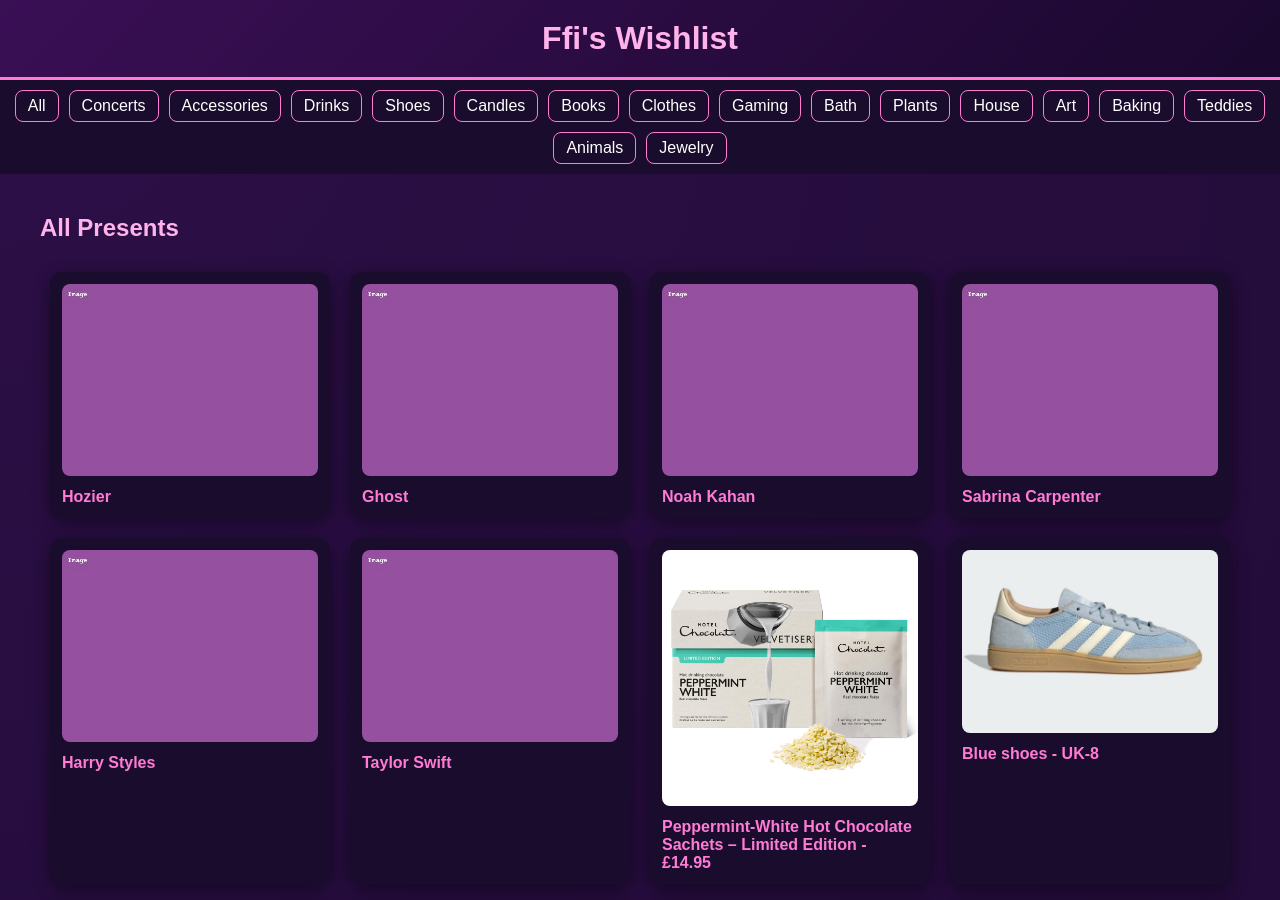
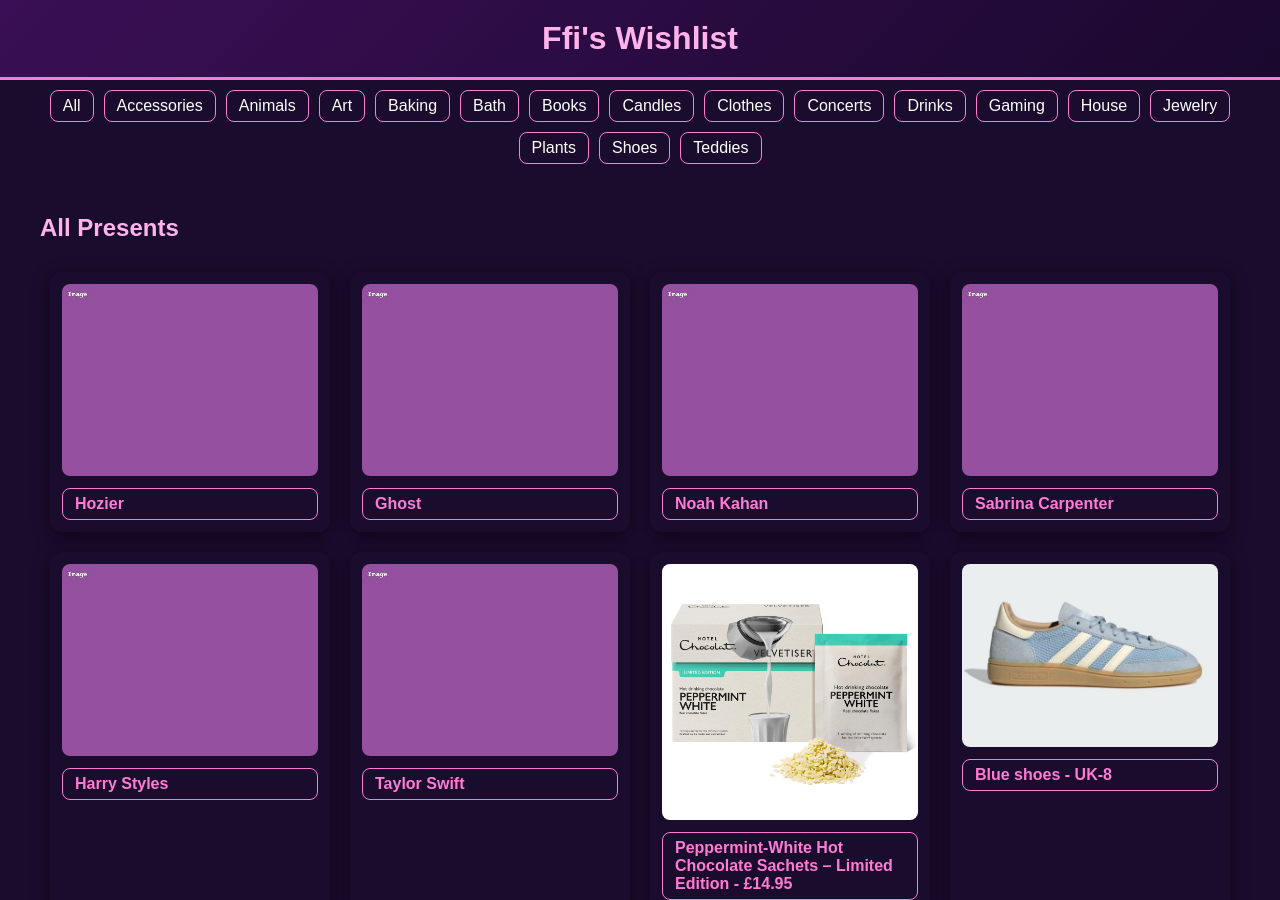
Before and after one commit to Sjowatts/wishlist-site, a plain HTML site: page index.html in a window 1280 px wide. Shown: the top 900 px of the page. Drawn offline with Linux system fonts and the light colour scheme.

```diff
--- a/index.html
+++ b/index.html
@@ -5,8 +5,7 @@
 <header><h1>Ffi's Wishlist</h1></header>
 <nav>
 <a href="index.html">All</a>
-<a href="concerts.html">Concerts</a><a href="accessories.html">Accessories</a><a href="drinks.html">Drinks</a><a href="shoes.html">Shoes</a><a href="candles.html">Candles</a><a href="books.html">Books</a><a href="clothes.html">Clothes</a><a href="gaming.html">Gaming</a><a href="bath.html">Bath</a><a href="plants.html">Plants</a><a href="house.html">House</a><a href="art.html">Art</a><a href="baking.html">Baking</a><a href="teddies.html">Teddies</a><a href="animals.html">Animals</a><a href="jewelry.html">Jewelry</a>
-</nav>
+<a href="accessories.html">Accessories</a><a href="animals.html">Animals</a><a href="art.html">Art</a><a href="baking.html">Baking</a><a href="bath.html">Bath</a><a href="books.html">Books</a><a href="candles.html">Candles</a><a href="clothes.html">Clothes</a><a href="concerts.html">Concerts</a><a href="drinks.html">Drinks</a><a href="gaming.html">Gaming</a><a href="house.html">House</a><a href="jewelry.html">Jewelry</a><a href="plants.html">Plants</a><a href="shoes.html">Shoes</a><a href="teddies.html">Teddies</a>
 <div class="page">
 <h2>All Presents</h2>
 <div id="gallery" class="gallery"></div>
```
